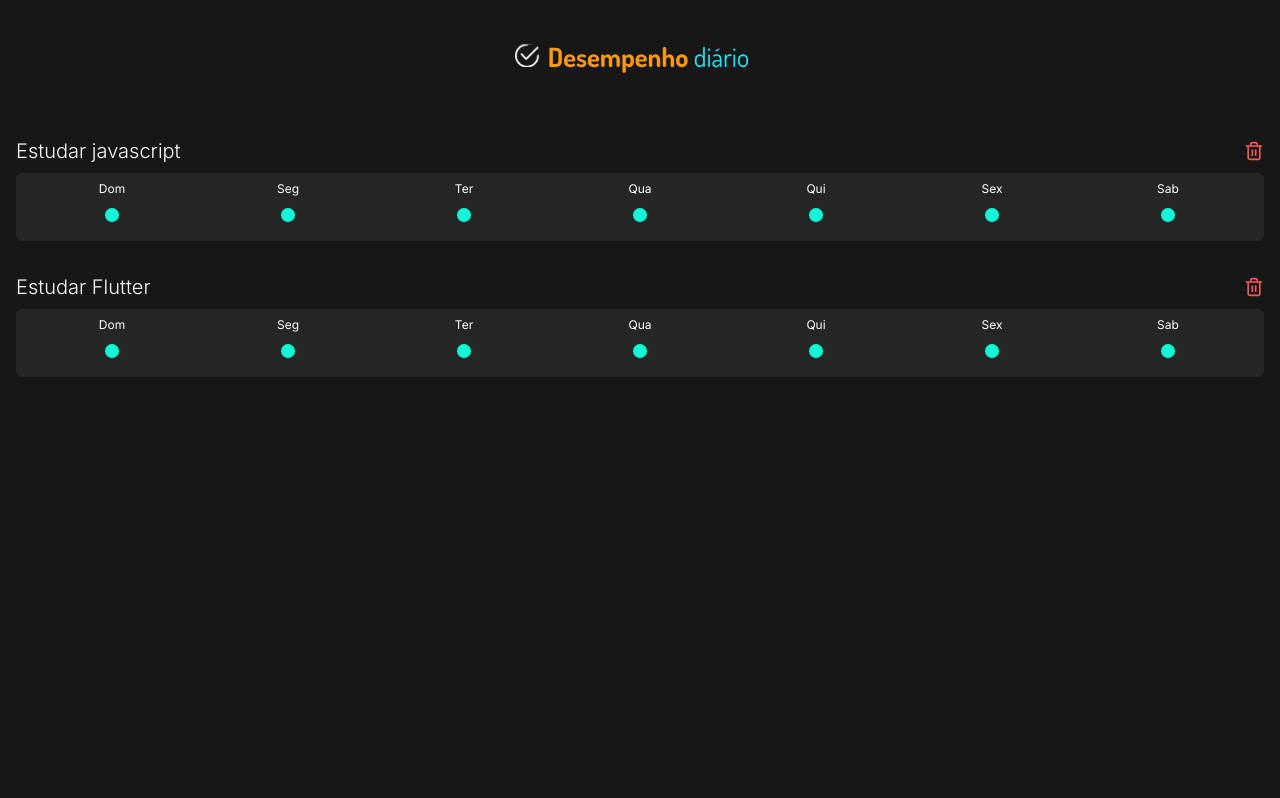
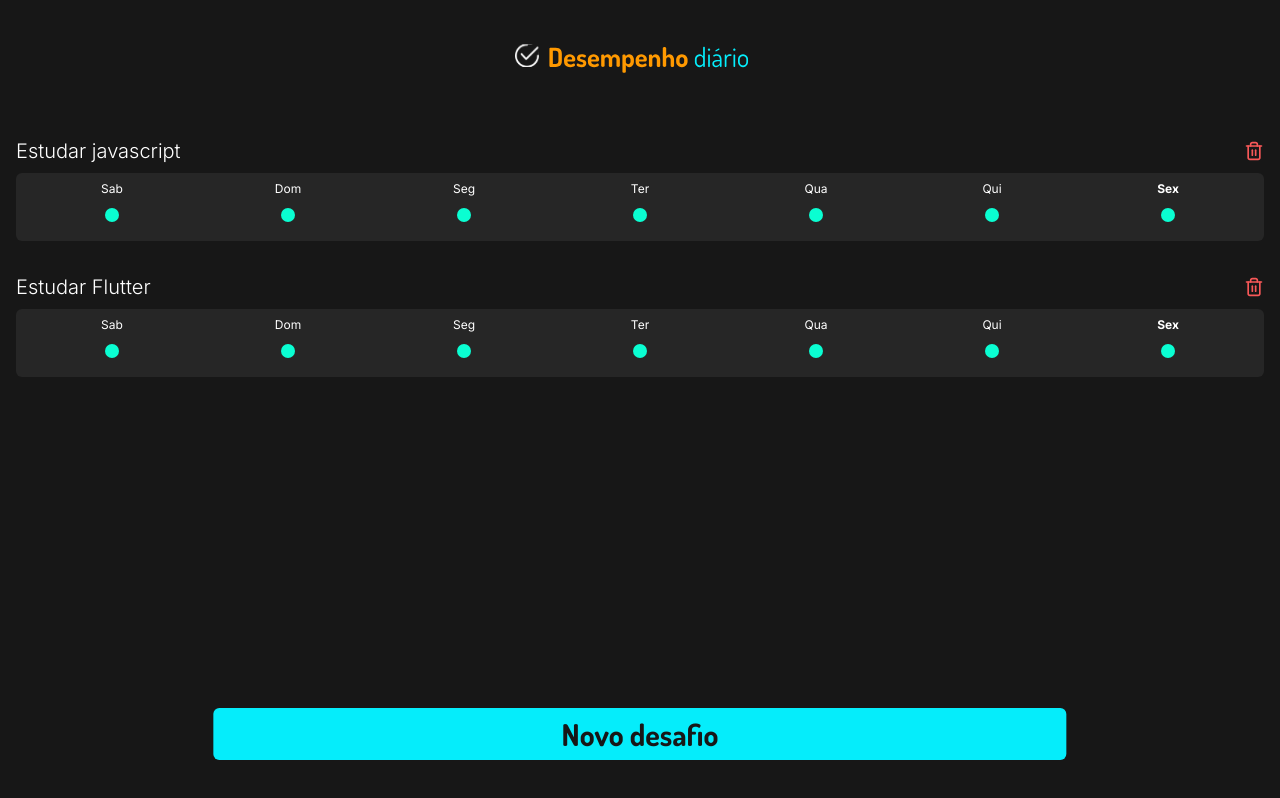
Before and after one commit to Kelson-Carvalho/Desempenho-diario, a Next.js app: page / in a window 1280 px wide. Built offline with nearby package versions, Linux system fonts and the light colour scheme.

Commit message:
reconfigurando a pagina home

```diff
--- a/app/page.tsx
+++ b/app/page.tsx
@@ -1,6 +1,6 @@
 import DayState from "@/components/DayState";
 import Image from "next/image";
-
+import Link from "next/link";
 
 export default function Home() {
   const desafios = {
@@ -16,7 +16,14 @@ export default function Home() {
     },
   };
 
-  const weekDays = ["Dom", "Seg", "Ter", "Qua", "Qui", "Sex", "Sab"]
+  const today = new Date();
+  const todayWeekDay = today.getDay();
+
+  const weekDays = ["Dom", "Seg", "Ter", "Qua", "Qui", "Sex", "Sab"];
+
+  const sorteWeekDays = weekDays
+    .slice(todayWeekDay + 1)
+    .concat(weekDays.slice(0, todayWeekDay + 1));
 
   return (
     <main className="container relative flex flex-col gap-8 px-4 pt-16">
@@ -41,18 +48,24 @@ export default function Home() {
               </button>
             </div>
             <section className="grid grid-cols-7 bg-neutral-800 rounded-md p-2">
-              {weekDays.map((dia) => (
-                <div key={dia} className="flex flex-col">
+              {sorteWeekDays.map((dia) => (
+                <div key={dia} className="flex flex-col last:font-bold">
                   <span className="font-sans text-xs text-white text-center">
                     {dia}
                   </span>
-
                   <DayState dia={undefined} />
                 </div>
               ))}
             </section>
           </div>
         ))}
+
+        <Link
+        href="/novo-desafio"
+        className="fixed text-center bottom-10 w-2/3
+        left-1/2 -translate-x-1/2 text-neutral-900 bg-[#05EDFB] font-display font-bold text-3xl p-2
+        rounded-md"
+        >Novo desafio</Link>
     </main>
   );
 }
```
